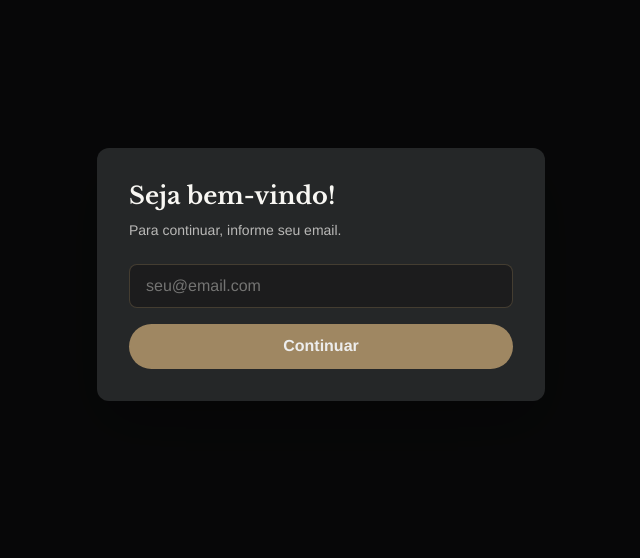
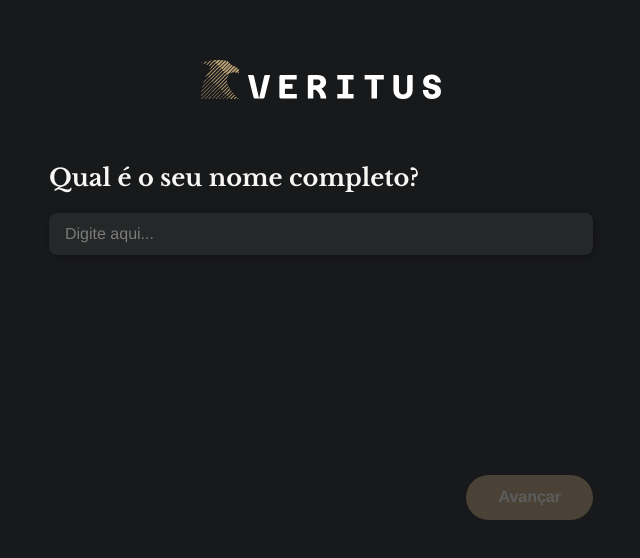
Before and after one commit to veritusch/veritus-capital-lp, a Next.js app: page /form/1 in a window 1280 px wide. Shown: the part 126-684 px from the top of the page, without its empty margins (319-959 px from the left). Built offline with nearby package versions, Linux system fonts and the light colour scheme.

Commit message:
feat: remove EmailGateModal and simplify FormPage logic

```diff
--- a/src/app/form/[token]/page.tsx
+++ b/src/app/form/[token]/page.tsx
@@ -1,32 +1,15 @@
 "use client"
 
 import { useParams } from "next/navigation"
-import { useTokenAccess } from "@/src/hooks/useTokenAccess"
-import EmailGateModal from "@/src/components/forms/EmailGateModal"
 import MultiStepForm from "@/src/components/forms/MultiStepForm"
 
 export default function FormPage() {
     const params = useParams()
     const token = params.token as string
 
-    const { hasAccess, isLoading, saveEmail } = useTokenAccess(token)
-
-    if (isLoading) {
-        return (
-            <div className="flex min-h-screen items-center justify-center bg-brand-dark-bg-secondary">
-                <p className="typography-helvetica text-brand-text-light">Carregando...</p>
-            </div>
-        )
-    }
-
     return (
         <div className="min-h-screen bg-brand-dark-bg-secondary p-6 flex items-center justify-center">
-            <EmailGateModal
-                isOpen={!hasAccess}
-                onSubmit={saveEmail}
-            />
-
-            {hasAccess && <MultiStepForm token={token} />}
+            <MultiStepForm token={token} />
         </div>
     )
 }
--- a/src/components/forms/EmailGateModal.tsx
+++ /dev/null
@@ -1,73 +0,0 @@
-// src/components/forms/EmailGateModal.tsx
-
-"use client"
-
-import { useState } from "react"
-
-interface EmailGateModalProps {
-    isOpen: boolean
-    onSubmit: (email: string) => void
-}
-
-export default function EmailGateModal({
-    isOpen,
-    onSubmit,
-}: EmailGateModalProps) {
-    const [email, setEmail] = useState("")
-    const [error, setError] = useState("")
-
-    if (!isOpen) return null
-
-    function handleSubmit(e: React.FormEvent) {
-        e.preventDefault()
-
-        if (!validateEmail(email)) {
-            setError("Digite um email válido")
-            return
-        }
-
-        onSubmit(email)
-    }
-
-    function validateEmail(value: string) {
-        return /\S+@\S+\.\S+/.test(value)
-    }
-
-    return (
-        <div className="fixed inset-0 z-50 flex items-center justify-center bg-black/70 backdrop-blur-sm">
-            <div className="w-full max-w-md rounded-xl bg-brand-dark-bg-chumbo p-8 shadow-2xl">
-                <h2 className="typography-title text-2xl text-brand-text-light">
-                    Seja bem-vindo!
-                </h2>
-
-                <p className="mt-2 typography-helvetica text-sm text-brand-text-light/70">
-                    Para continuar, informe seu email.
-                </p>
-
-                <form onSubmit={handleSubmit} className="mt-6 space-y-4">
-                    <input
-                        type="email"
-                        placeholder="seu@email.com"
-                        value={email}
-                        onChange={(e) => {
-                            setEmail(e.target.value)
-                            setError("")
-                        }}
-                        className="w-full rounded-lg bg-brand-dark-bg-primary border border-brand-brown/30 px-4 py-3 typography-helvetica text-brand-text-light placeholder:text-brand-text-light/40 focus:outline-none focus:border-brand-brown transition-colors"
-                    />
-
-                    {error && (
-                        <p className="typography-helvetica text-sm text-red-400">{error}</p>
-                    )}
-
-                    <button
-                        type="submit"
-                        className="w-full bg-brand-brown text-brand-light h-[45px] rounded-[28px] typography-helvetica-bold hover:opacity-90 transition-opacity"
-                    >
-                        Continuar
-                    </button>
-                </form>
-            </div>
-        </div>
-    )
-}
```
